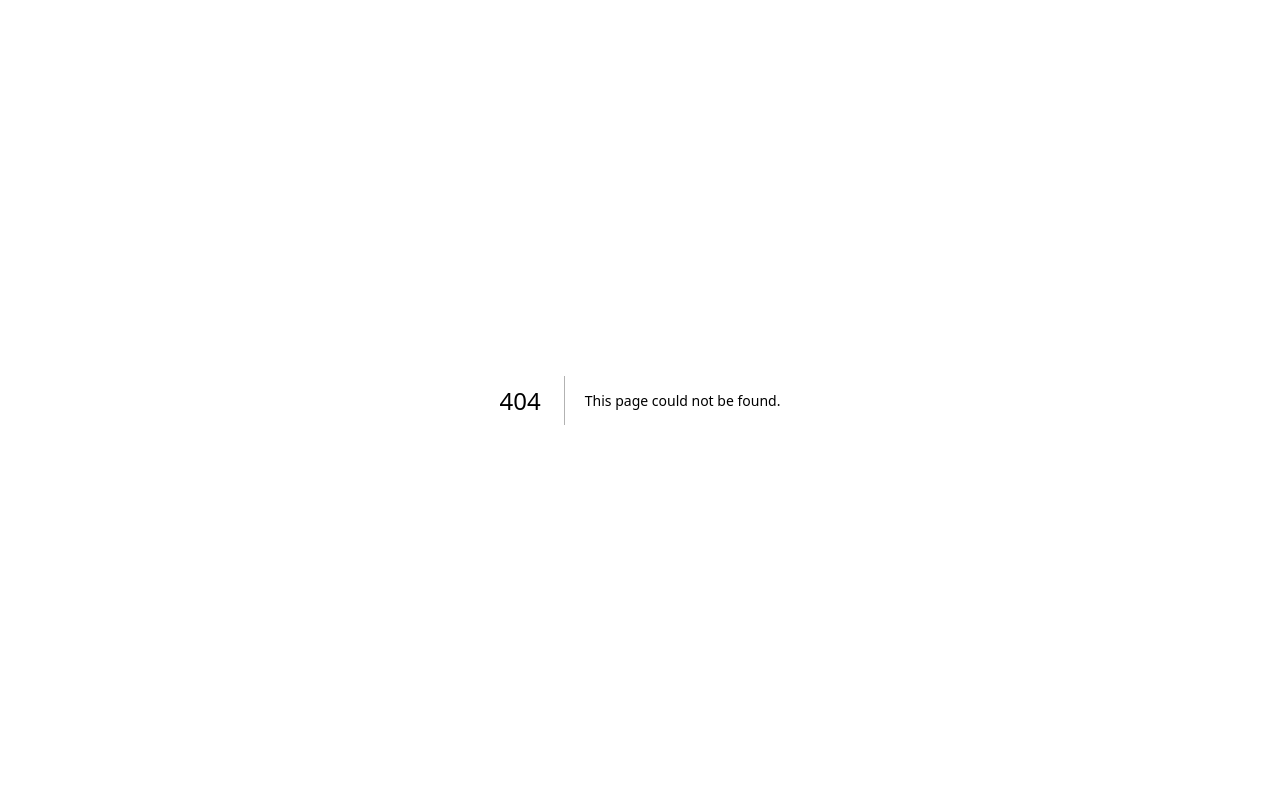
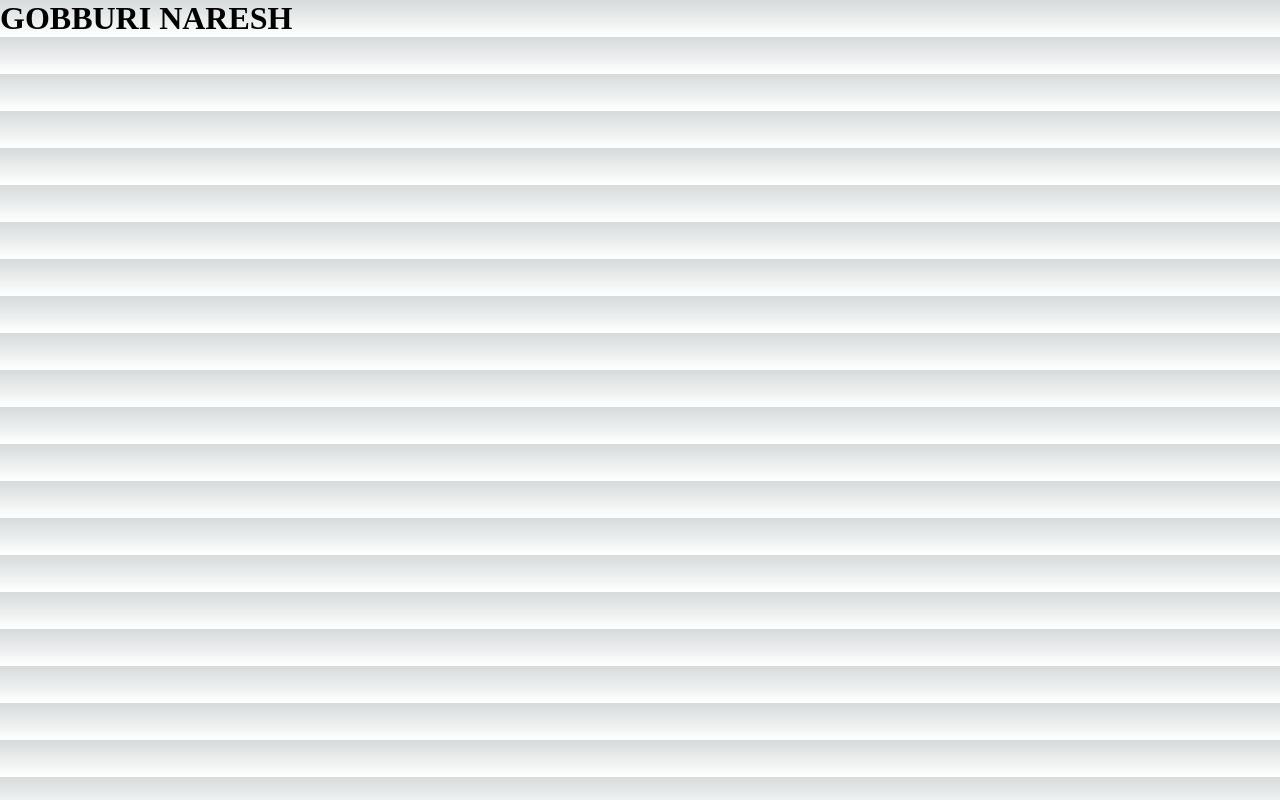
Before and after one commit to GobburiNaresh/Next.js_project, a Next.js app: page /aboutus/developer in a window 1280 px wide. Before the commit this address had no page. Built offline with nearby package versions, Linux system fonts and the light colour scheme.

Commit message:
Nested Routes

```diff
--- /dev/null
+++ b/src/pages/aboutus/developer.js
@@ -0,0 +1,9 @@
+
+
+const DeveloperPage = () => {
+    return(
+        <h1>GOBBURI NARESH</h1>
+    )
+}
+
+export default DeveloperPage;
```
